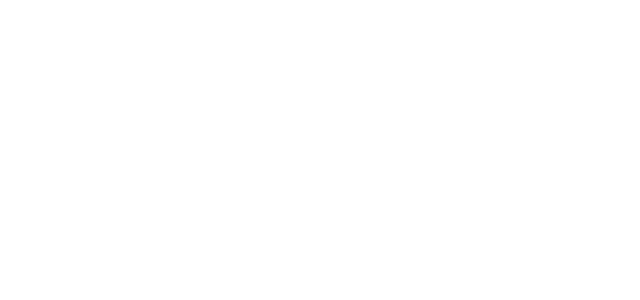
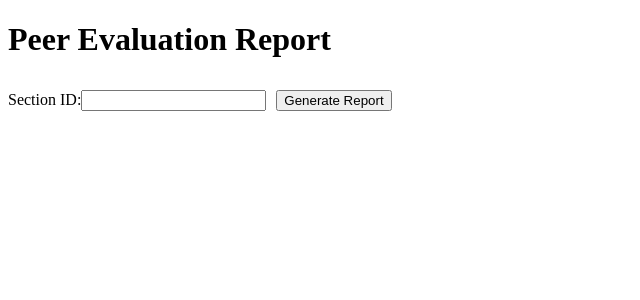
Before and after one commit to mason-oconnor15/peerEval-FrontEnd, a Nuxt app: page /instructor/peer in a window 1280 px wide. Before the commit this address had no page. Shown: the top 300 px of the page, without its empty margins (0-640 px from the left). Built offline with nearby package versions, Linux system fonts and the light colour scheme.

Commit message:
Instructor generates peer eval

```diff
--- /dev/null
+++ b/components/instructor/generatePeer.vue
@@ -0,0 +1,52 @@
+<template>
+  <div>
+    <h1>Peer Evaluation Report</h1>
+    <label for="sectionId">Section ID:</label>
+    <input type="text" id="sectionId" v-model="sectionId" required>
+    <button @click="generateReport">Generate Report</button>
+    <table v-if="reportEntries.length">
+      <thead>
+      <tr>
+        <th>Student</th>
+        <th>Grade</th>
+        <th>Commented by</th>
+        <th>Public comments</th>
+        <th>Private comments</th>
+      </tr>
+      </thead>
+      <tbody>
+      <tr v-for="entry in reportEntries" :key="entry.id">
+        <td>{{ entry.student }}</td>
+        <td>{{ entry.grade }}</td>
+        <td>{{ entry.commentedBy }}</td>
+        <td>{{ entry.publicComments }}</td>
+        <td>{{ entry.privateComments }}</td>
+      </tr>
+      </tbody>
+    </table>
+  </div>
+</template>
+
+<script>
+export default {
+  data() {
+    return {
+      sectionId: '',
+      reportEntries: [] // Fake data for the report
+    };
+  },
+  methods: {
+    generateReport() {
+      // Generate report based on sectionId (not implemented, use fake data for now)
+      this.reportEntries = Array.from({ length: 10 }, (_, index) => ({
+        id: index + 1,
+        student: `Student ${index + 1}`,
+        grade: `${Math.floor(Math.random() * 60) + 40}/60`, // Random grade between 40 and 100
+        commentedBy: `Teammate ${Math.floor(Math.random() * 10) + 1}`,
+        publicComments: `Public comments for Student ${index + 1}`,
+        privateComments: `Private comments for Student ${index + 1}`
+      }));
+    }
+  }
+};
+</script>
--- a/pages/index.vue
+++ b/pages/index.vue
@@ -21,6 +21,9 @@
       </NuxtLink>
       <NuxtLink :to="{ path: '/instructor/war' }">
         <button>Generate War</button>
+      </NuxtLink>
+      <NuxtLink :to="{ path: '/instructor/peer' }">
+        <button>Instructor -Generate Peer Evaluation</button>
       </NuxtLink>
 
       <!-- Ana's stuff -->
--- /dev/null
+++ b/pages/instructor/peer.vue
@@ -0,0 +1,7 @@
+<script setup>
+import generatePeer from "~/components/instructor/generatePeer.vue";
+</script>
+
+<template>
+  <generatePeer />
+</template>
```
